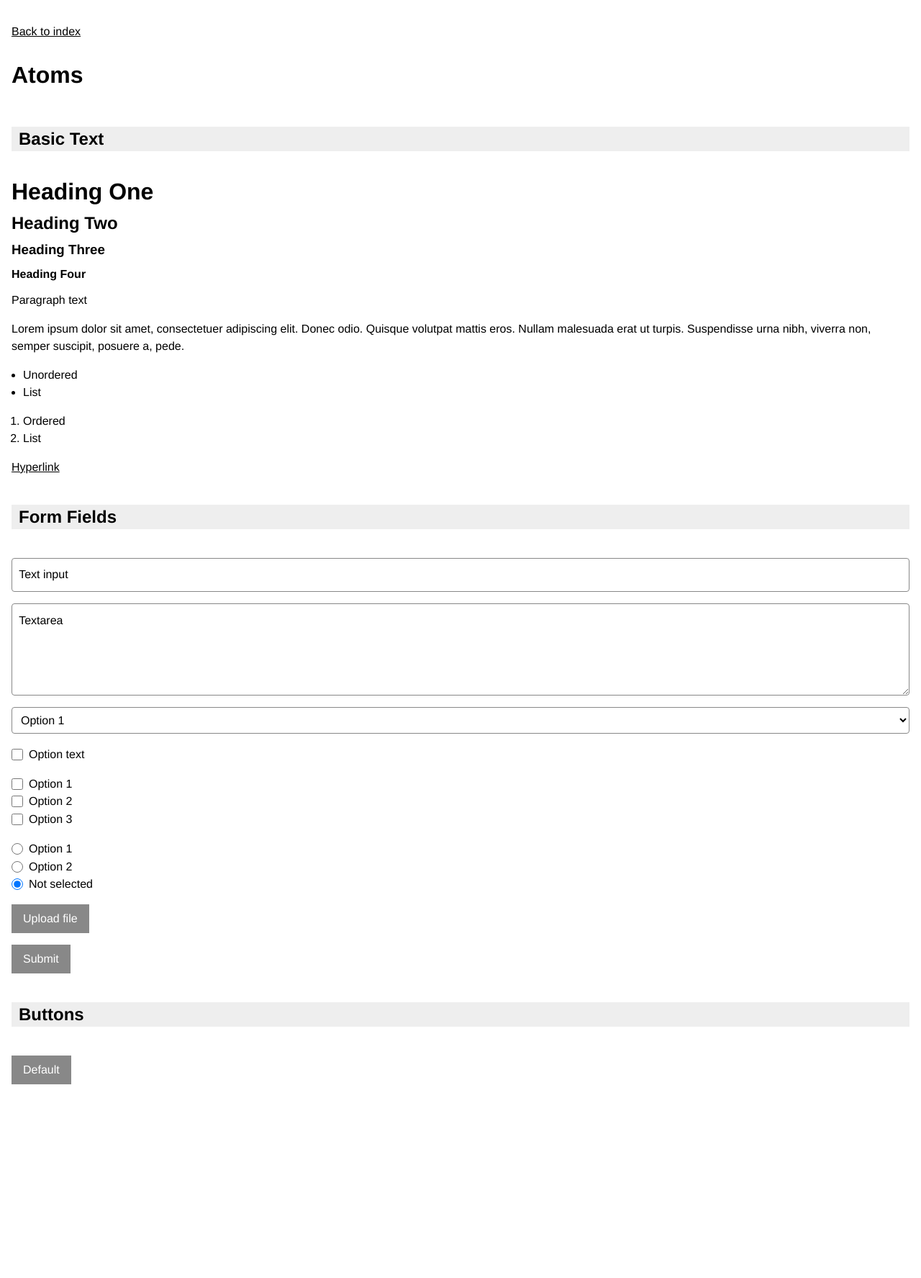
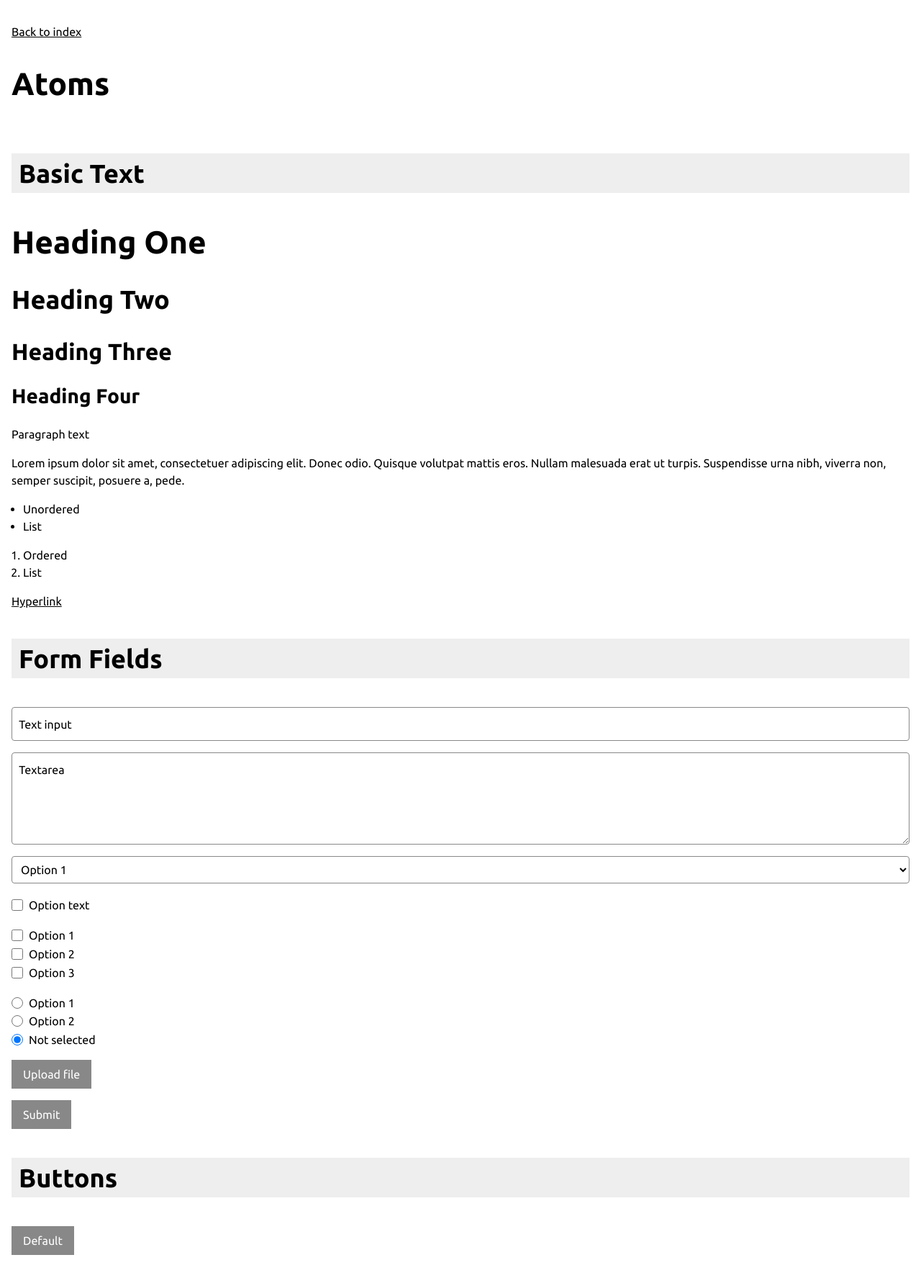
Before and after one commit to tombannister-94/me, a Django app: template templates/atoms.html in a window 1280 px wide. Shown: the whole page at 72% size. Before the commit the page ends 1506 px from the top, so only its background shows below. Run offline with Django 3.2, Linux system fonts and the light colour scheme; the template is opened without the code that fills it, so the values that code supplies are empty.

Commit message:
Font and typography settings

```diff
--- a/static/src/sass/1_settings/typography.scss
+++ b/static/src/sass/1_settings/typography.scss
@@ -2,4 +2,4 @@
 
 $base-font-size: 16px;
 
-$base-font-family: 'Helvetica Neue', Helvetica, Arial, sans-serif;
+$base-font-family: 'Ubuntu', Arial, sans-serif;
--- a/static/src/sass/4_base/typography.scss
+++ b/static/src/sass/4_base/typography.scss
@@ -25,7 +25,33 @@ h3,
 h4,
 h5,
 h6 {
-    line-height: 1;
+    line-height: 1.25;
+}
+
+h1 {
+    font-size: 2.75rem;
+}
+
+h2 {
+    font-size: 2.25rem;
+}
+
+h3 {
+    font-size: 2rem;
+}
+
+h4 {
+    font-size: 1.75rem;
+}
+
+h1,
+h2 {
+    padding-bottom: 1.875rem;
+}
+
+h3,
+h4 {
+    padding-bottom: 1.5rem;
 }
 
 strong {
--- a/templates/base.html
+++ b/templates/base.html
@@ -9,6 +9,9 @@
 
         {% include '_site-meta.html' %}
 
+        <link rel="preconnect" href="https://fonts.googleapis.com">
+        <link rel="preconnect" href="https://fonts.gstatic.com" crossorigin>
+        <link href="https://fonts.googleapis.com/css2?family=Ubuntu:wght@300;400;500;700&display=swap" rel="stylesheet">
         <link rel="stylesheet" href="{% static 'dist/css/main.css' %}"/>
 
         {% block extra_head %}{% endblock %}
```
Also changed, not shown: static/dist/css/main.css, 1 other file.
